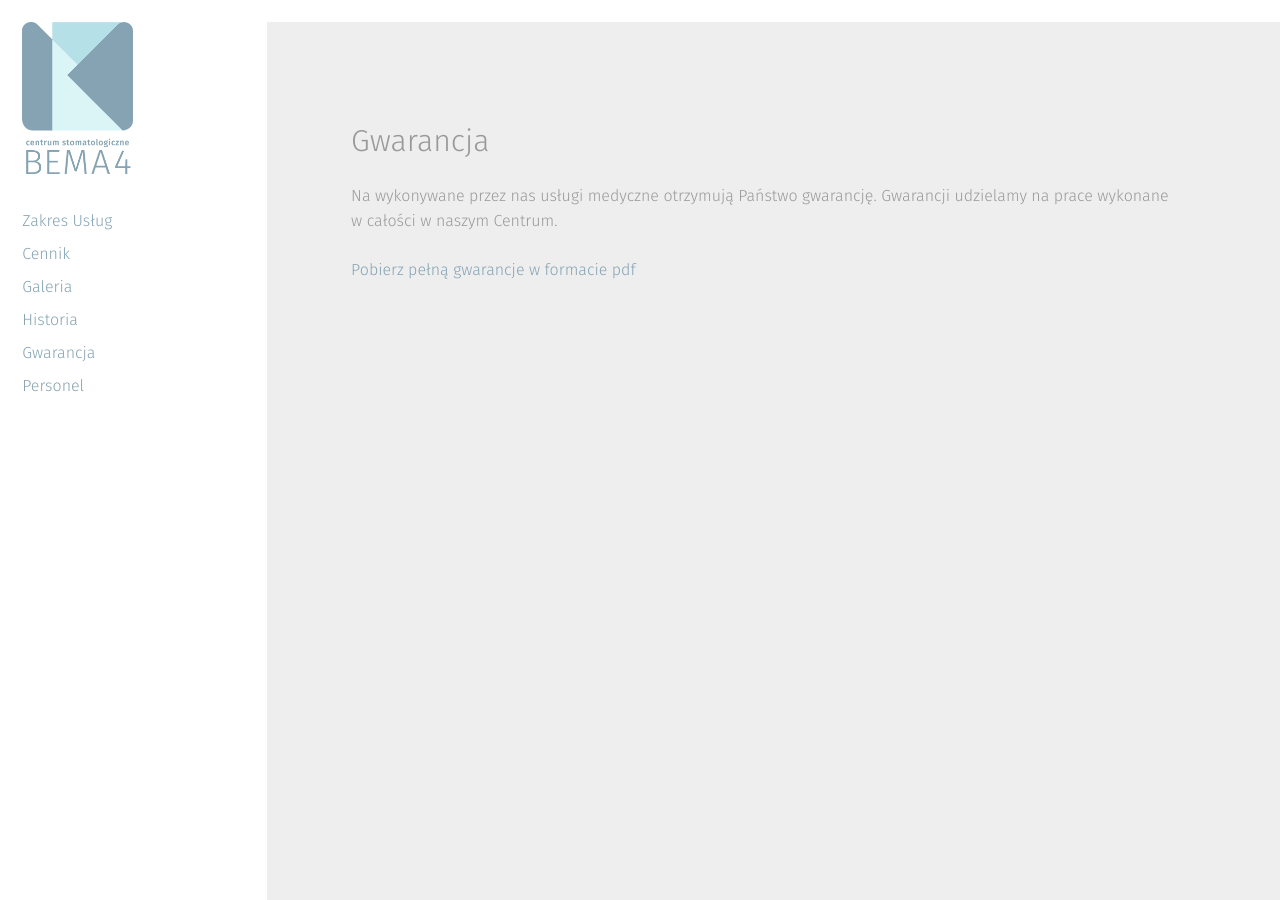
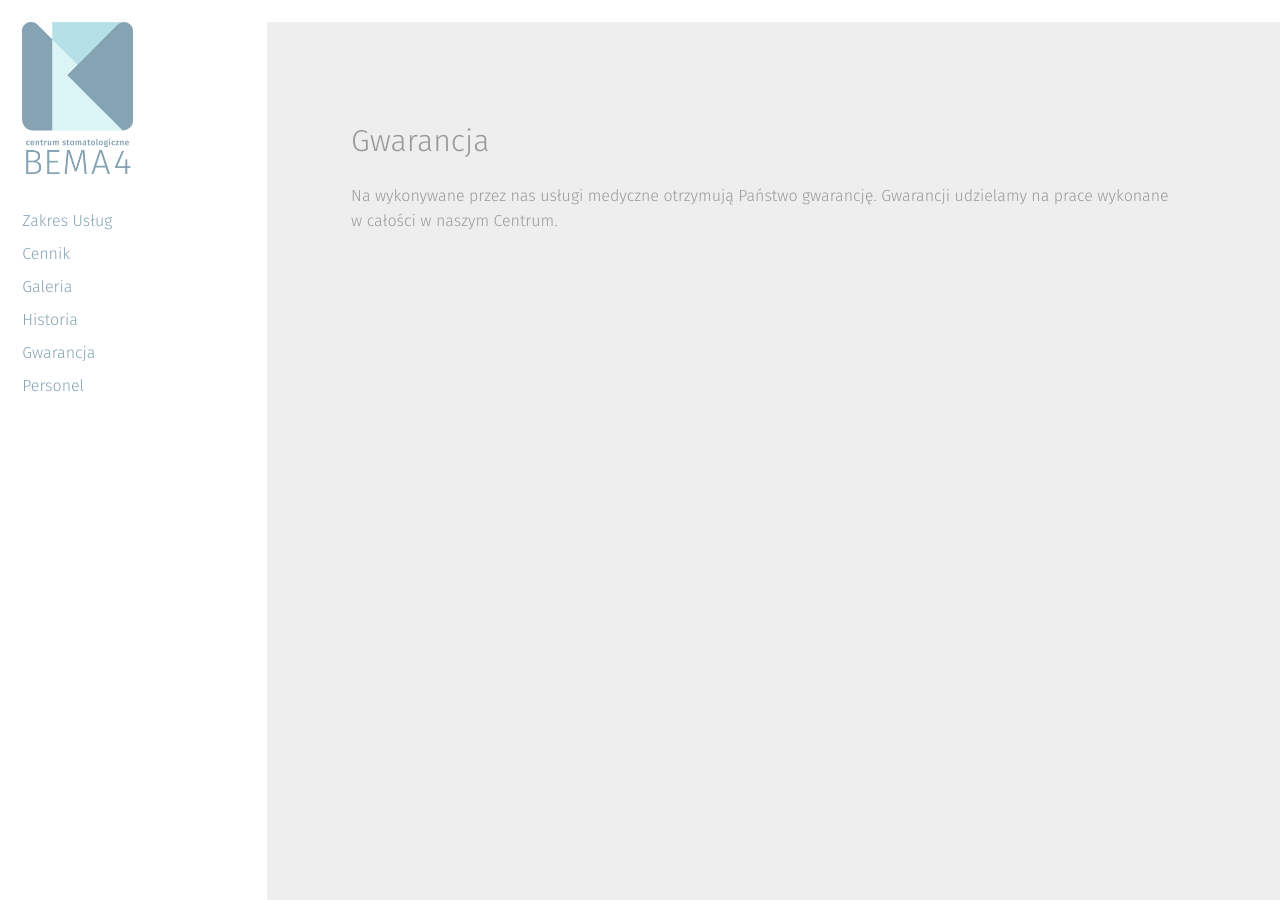
Before and after one commit to CSB4/bema4, a Jekyll site: the page built from index.html, in a window 1280 px wide and 900 px high, scrolled down 4756 px. Built offline with Jekyll 4.4.1, drawn with Linux system fonts in a browser that asks for light colours; nearby versions of some CDN libraries; a file with an impossible date is left out.

Commit message:
Usunąć link do gwarancji.

```diff
--- a/_slides/0000-12-18-gwarancja.markdown
+++ b/_slides/0000-12-18-gwarancja.markdown
@@ -5,8 +5,7 @@ type: gwarancja
 fullscreen: true
 published: true
 ---
+
 #Gwarancja
 
 Na wykonywane przez nas usługi medyczne otrzymują Państwo gwarancję. Gwarancji udzielamy na prace wykonane w&nbsp;całości w&nbsp;naszym Centrum.
-
-[Pobierz pełną gwarancje w&nbsp;formacie pdf](/gwarancja.pdf "Gwarancja Centrum Stomatologiczne bema 4")
```
